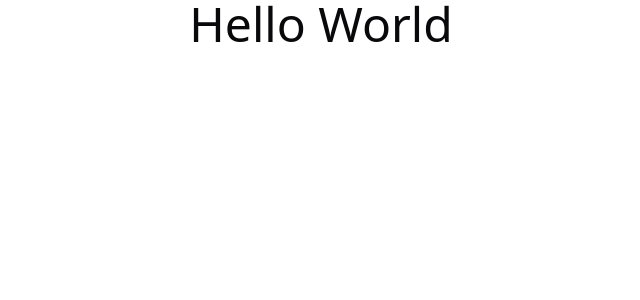
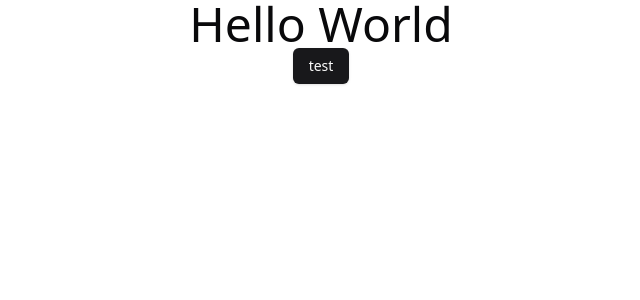
Before and after one commit to hossein-jorfi/Shop-Next.js, a Next.js app: page / in a window 1280 px wide. Shown: the top 300 px of the page, without its empty margins (319-959 px from the left). Built offline with nearby package versions, Linux system fonts and the light colour scheme.

Commit message:
add button component

```diff
--- a/package.json
+++ b/package.json
@@ -9,6 +9,7 @@
     "lint": "next lint"
   },
   "dependencies": {
+    "@radix-ui/react-slot": "^1.1.1",
     "class-variance-authority": "^0.7.1",
     "clsx": "^2.1.1",
     "lucide-react": "^0.471.1",
--- a/src/app/page.tsx
+++ b/src/app/page.tsx
@@ -1,7 +1,10 @@
+import { Button } from "@/components/ui/button";
+
 export default function Home() {
   return (
-    <div>
+    <div className="text-center">
       <p className="text-5xl text-center">Hello World</p>
+      <Button>test</Button>
     </div>
   );
 }
--- /dev/null
+++ b/src/components/ui/button.tsx
@@ -0,0 +1,57 @@
+import * as React from "react"
+import { Slot } from "@radix-ui/react-slot"
+import { cva, type VariantProps } from "class-variance-authority"
+
+import { cn } from "@/lib/utils"
+
+const buttonVariants = cva(
+  "inline-flex items-center justify-center gap-2 whitespace-nowrap rounded-md text-sm font-medium transition-colors focus-visible:outline-none focus-visible:ring-1 focus-visible:ring-ring disabled:pointer-events-none disabled:opacity-50 [&_svg]:pointer-events-none [&_svg]:size-4 [&_svg]:shrink-0",
+  {
+    variants: {
+      variant: {
+        default:
+          "bg-primary text-primary-foreground shadow hover:bg-primary/90",
+        destructive:
+          "bg-destructive text-destructive-foreground shadow-sm hover:bg-destructive/90",
+        outline:
+          "border border-input bg-background shadow-sm hover:bg-accent hover:text-accent-foreground",
+        secondary:
+          "bg-secondary text-secondary-foreground shadow-sm hover:bg-secondary/80",
+        ghost: "hover:bg-accent hover:text-accent-foreground",
+        link: "text-primary underline-offset-4 hover:underline",
+      },
+      size: {
+        default: "h-9 px-4 py-2",
+        sm: "h-8 rounded-md px-3 text-xs",
+        lg: "h-10 rounded-md px-8",
+        icon: "h-9 w-9",
+      },
+    },
+    defaultVariants: {
+      variant: "default",
+      size: "default",
+    },
+  }
+)
+
+export interface ButtonProps
+  extends React.ButtonHTMLAttributes<HTMLButtonElement>,
+    VariantProps<typeof buttonVariants> {
+  asChild?: boolean
+}
+
+const Button = React.forwardRef<HTMLButtonElement, ButtonProps>(
+  ({ className, variant, size, asChild = false, ...props }, ref) => {
+    const Comp = asChild ? Slot : "button"
+    return (
+      <Comp
+        className={cn(buttonVariants({ variant, size, className }))}
+        ref={ref}
+        {...props}
+      />
+    )
+  }
+)
+Button.displayName = "Button"
+
+export { Button, buttonVariants }
```
Also changed, not shown: 1 other file (tests, documents, lock files or other folders).
